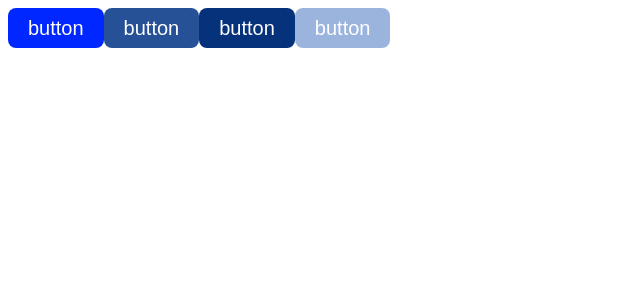
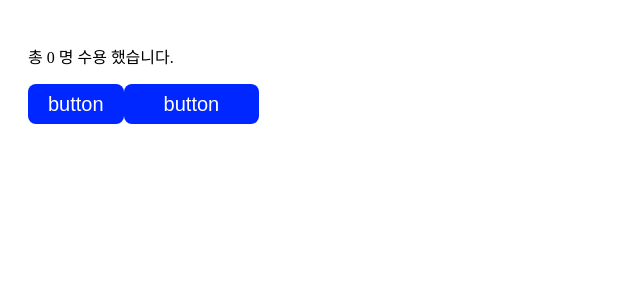
Before and after one commit to choisunhwa/learn-design-system, a React (Create React App) app: page / in a window 1280 px wide. Shown: the top 300 px of the page, without its empty margins (0-640 px from the left). Built offline with nearby package versions, Linux system fonts and the light colour scheme.

Commit message:
custom hook accommodation

```diff
--- /dev/null
+++ b/src/accommodation/Accommodate.jsx
@@ -0,0 +1,37 @@
+import { useState, useEffect } from 'react';
+import useCounter from './useCounter';
+import Button from '../copied/Button';
+
+const MAX_CAPACITY = 4;
+
+function Accommodate(props) {
+    const [isFull, setIsFull] = useState(false);
+    const [count, increaseCount, decreaseCount] = useCounter(0);
+
+    useEffect(() => {
+        console.log('============');
+        console.log('useEffect() is called');
+        console.log(`isFull: ${isFull}`);
+    });
+
+    useEffect(() => {
+        setIsFull(() => MAX_CAPACITY <= count);
+        console.log(`Current count value : ${count}`);
+    }, [count])
+
+    return (
+        <div style={{padding: 20}}>
+            <p>{`총 ${count} 명 수용 했습니다.`}</p>
+            {/*
+            <button onClick={ increaseCount } disabled={isFull}>입장</button>
+            <button onClick={decreaseCount} >퇴장</button>
+            */}
+
+            <Button onClick={ increaseCount } disabled={isFull} status="normal" type="Primary">입장</Button>
+            <Button onClick={decreaseCount} status="normal" type="Secondary">퇴장</Button>
+            {isFull && <p>정원이 가득찼습니다.</p>}
+        </div>
+    )
+}
+
+export default Accommodate;
--- /dev/null
+++ b/src/accommodation/useCounter.jsx
@@ -0,0 +1,13 @@
+import { useState } from 'react';
+
+function useCounter(initialValue) {
+    const [count, setCount] = useState(initialValue);
+
+    const increaseCount = () => setCount((count) => count + 1 );
+    //!! 0 보다 작은수가나오면 안되니까.
+    const decreaseCount = () => setCount((count) => Math.max(count - 1, 0) );
+
+    return [count, increaseCount, decreaseCount];
+}
+
+export default useCounter;
--- a/src/copied/Button.jsx
+++ b/src/copied/Button.jsx
@@ -20,6 +20,15 @@ const StyledButton = Styled.button`
     background-color: blue;
     font-size: 20px;
 
+    :hover{
+        background-color: ${color.hover}
+    }
+    :active{
+        background-color: ${color.pressed}
+    }
+    :disabled{
+        background-color: ${color.disabled}
+    }
 
     ${(props) =>
     props.status === 'normal' && css`
@@ -45,11 +54,11 @@ const StyledButton = Styled.button`
 
 `;
 
-export default function Button({status, type, ...props }) {
+export default function Button({status, type, onClick, disabled, ...props }) { // 값을 받아옴
     // primary button
     // Normal, Hover, Pressed, Disabled
     return (
-        <StyledButton status={status} type={ type }>button</StyledButton>
+        <StyledButton status={status} type={ type } onClick={ onClick } disabled={disabled}>button</StyledButton>
     );
 }
 
--- a/src/copied/defaultStyled.js
+++ b/src/copied/defaultStyled.js
@@ -1,5 +1,3 @@
-import { css } from 'styled-components';
-
 export const color = {
     primary: '#0027ff',
     hover: '#265197',
--- a/src/index.js
+++ b/src/index.js
@@ -1,13 +1,15 @@
 import React from 'react';
 import ReactDOM from 'react-dom';
 // import App from './App';
-import { CopiedApp } from './copied/CopiedApp';
+// import { CopiedApp } from './copied/CopiedApp';
+import Accommodate from './accommodation/Accommodate';
 // impsort reportWebVitals from './reportWebVitals';
 
 ReactDOM.render(
   <React.StrictMode>
+    <Accommodate />
     {/* <App /> */}
-    <CopiedApp />
+    {/* <CopiedApp /> */}
   </React.StrictMode>
   , document.getElementById('root')
 );
```
